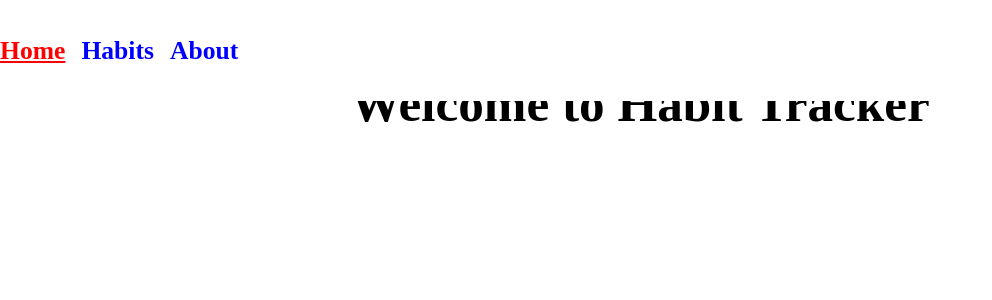
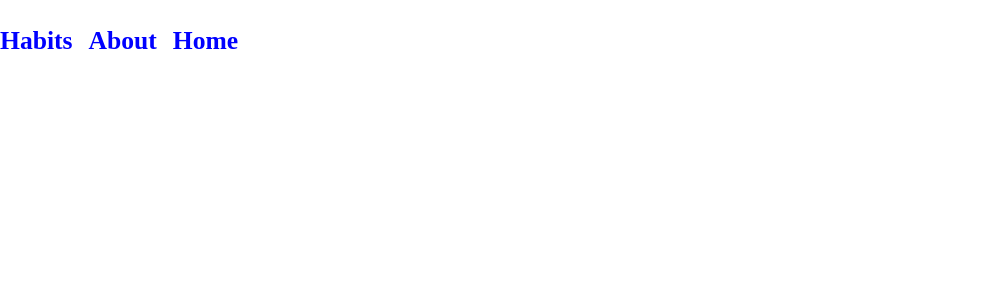
Before and after one commit to PalakChug/Neighborhood, a React (Vite) app in the folder client/: page / in a window 1280 px wide. Shown: the top 300 px of the page, without its empty margins (0-992 px from the left). Built offline with nearby package versions, Linux system fonts and the light colour scheme.

Commit message:
added google OAuth and added landing page

```diff
--- a/client/src/App.jsx
+++ b/client/src/App.jsx
@@ -1,16 +1,20 @@
 import Navbar from "./components/Navbar";
-import {Routes, Route} from "react-router-dom";
+import { Routes, Route, useNavigate } from "react-router-dom";
 import Home from "./pages/Home"
 import Habits from "./pages/Habits";
 import NotFound from "./pages/NotFound";
 import About from "./pages/About";
+import { Landing } from "./pages/Landing";
+import{ useState } from "react";
 
 function App() {
+
   return (
     <>
     <Navbar />
     <Routes>
-      <Route path="/" element={<Home />} />
+      <Route path="/" element={<Landing />} />
+      <Route path="/home" element={<Home />} />
       <Route path="/habits" element={<Habits />} />
       <Route path="/about" element={<About />} />
       <Route path="*" element={<NotFound />} />
--- a/client/src/components/Navbar.jsx
+++ b/client/src/components/Navbar.jsx
@@ -3,9 +3,9 @@ const Navbar = () => {
     return (
         <nav>
             <ul>
-                <li><NavLink to="/" className={({ isActive }) => isActive ? "active" : ""}>Home</NavLink></li>
                 <li><NavLink to="/habits" className={({ isActive }) => isActive ? "active" : ""}>Habits</NavLink></li>
                 <li><NavLink to="/about" className={({ isActive }) => isActive ? "active" : ""}>About</NavLink></li>
+                <li><NavLink to= "/home" className={({ isActive }) => isActive ? "active" : ""}>Home</NavLink></li>
             </ul>
         </nav>
     );
--- a/client/src/index.css
+++ b/client/src/index.css
@@ -9,7 +9,6 @@ nav {
   left: 0;
   width: 100%;
   background-color: white;
-  padding: 10px 0;
 }
 
 nav ul {
--- a/client/src/main.jsx
+++ b/client/src/main.jsx
@@ -2,8 +2,14 @@ import { createRoot } from 'react-dom/client'
 import { BrowserRouter } from 'react-router-dom'
 import './index.css'
 import App from './App.jsx'
+import {GoogleOAuthProvider} from '@react-oauth/google';
+const CLIENT_ID = "126238218384-aoelvufpimlh9dinbqvclj6oo2dbd75r.apps.googleusercontent.com"
+
 createRoot(document.getElementById('root')).render(
+
   <BrowserRouter>
-    <App />
+  <GoogleOAuthProvider clientId={CLIENT_ID}>
+<App />
+  </GoogleOAuthProvider>
   </BrowserRouter>,
 )
--- /dev/null
+++ b/client/src/pages/Landing.jsx
@@ -0,0 +1,24 @@
+
+import { GoogleLogin } from "@react-oauth/google";
+import { useNavigate } from "react-router-dom";
+
+export function Landing() {
+    const navigate = useNavigate();
+    return (
+        <div style={{
+            minHeight: "100vh",
+            display: "flex",
+            flexDirection: "column",
+            justifyContent: "center",
+            alignItems: "center",
+            background: "solid #f7fafc"
+        }}>
+            <GoogleLogin
+            onSuccess={(credentialResponse) => {
+                console.log (credentialResponse);
+                navigate("/home")
+            }}
+            onError={() => console.log ("Login failed")}/>
+        </div>
+    );
+}
```
